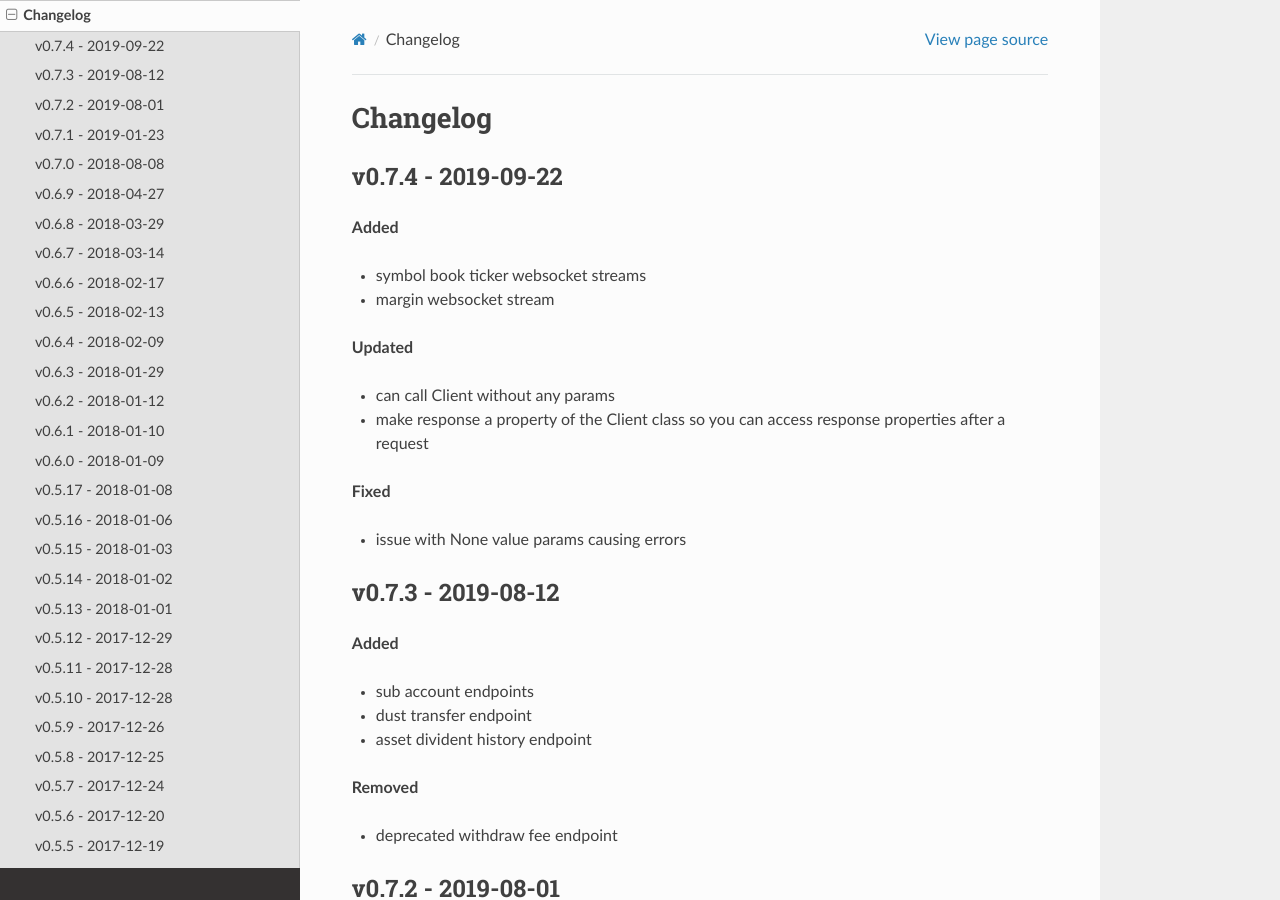
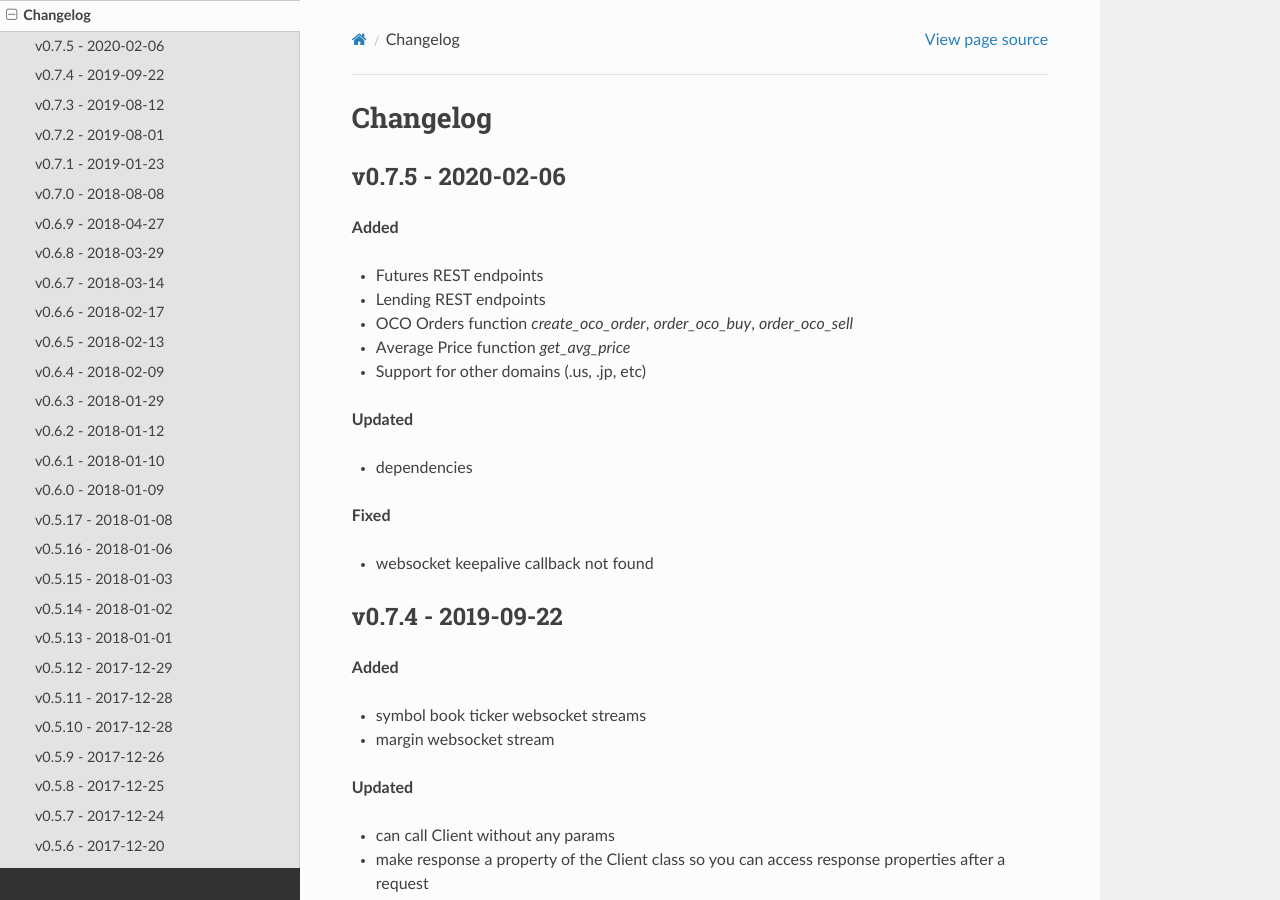
Before and after one commit to topcoder20022/python-binance, a Sphinx documentation site: the page built from docs/changelog.rst, in a window 1280 px wide and 900 px high. Built offline with Sphinx 7.4.7 and the Read the Docs theme 2.0.0, drawn with Linux system fonts in a browser that asks for light colours; formulas are drawn with MathJax 3.

Commit message:
Update to v0.7.5

```diff
--- a/docs/changelog.rst
+++ b/docs/changelog.rst
@@ -1,5 +1,24 @@
 Changelog
 =========
+
+v0.7.5 - 2020-02-06
+^^^^^^^^^^^^^^^^^^^
+
+**Added**
+
+- Futures REST endpoints
+- Lending REST endpoints
+- OCO Orders function `create_oco_order`, `order_oco_buy`, `order_oco_sell`
+- Average Price function `get_avg_price`
+- Support for other domains (.us, .jp, etc)
+
+**Updated**
+
+- dependencies
+
+**Fixed**
+
+- websocket keepalive callback not found
 
 v0.7.4 - 2019-09-22
 ^^^^^^^^^^^^^^^^^^^
--- a/setup.py
+++ b/setup.py
@@ -3,7 +3,7 @@ from setuptools import setup
 
 setup(
     name='python-binance',
-    version='0.7.4',
+    version='0.7.5',
     packages=['binance'],
     description='Binance REST API python implementation',
     url='https://github.com/sammchardy/python-binance',
```
Also changed, not shown: README.rst (+3 -8 lines).
